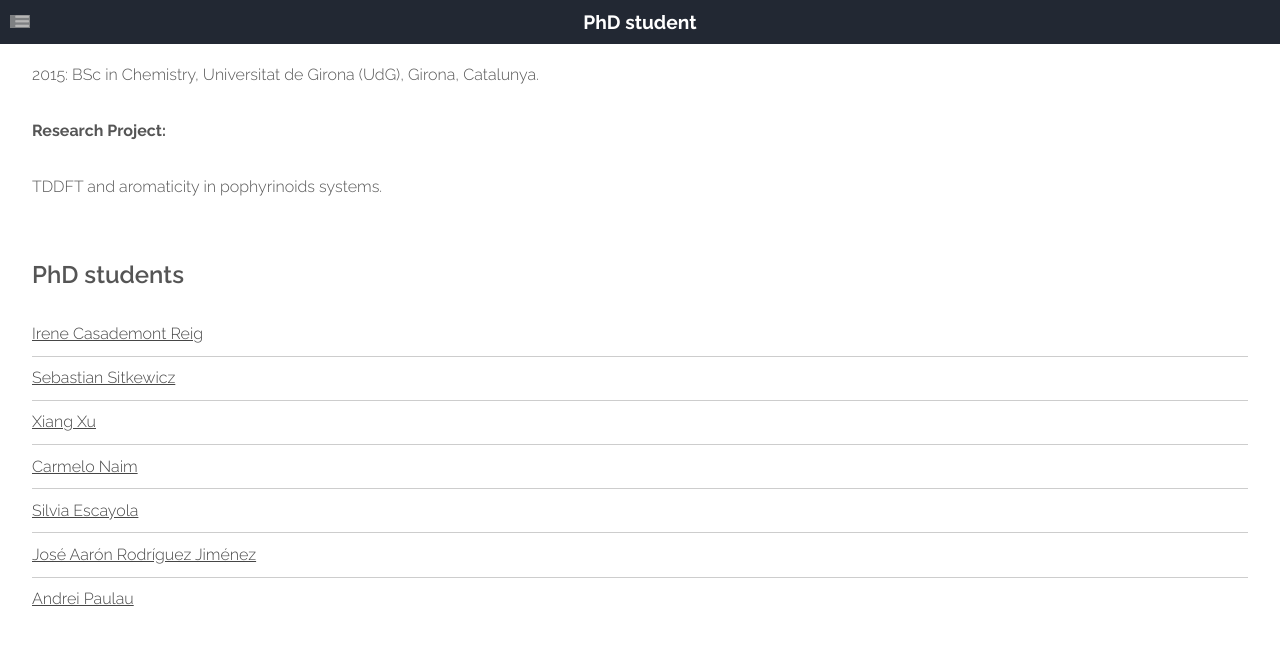
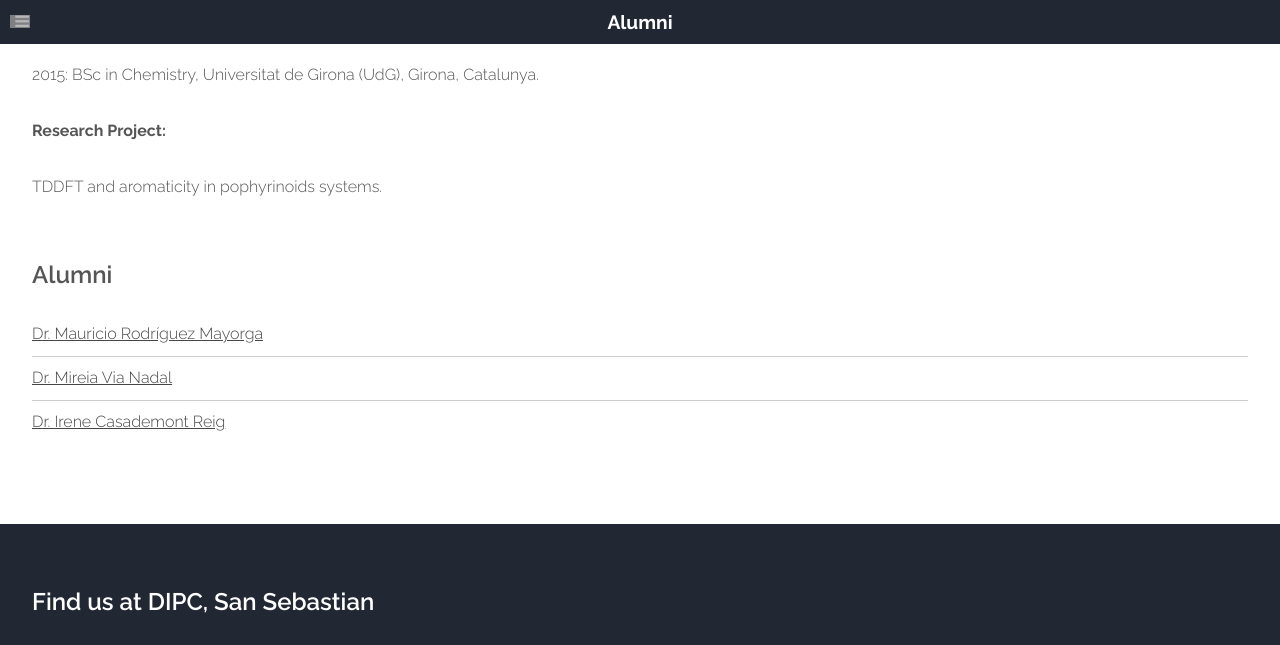
Before and after one commit to old-jekyll-templates/Horizons-Jekyll-Theme, a Jekyll site: the page built from members/irene_casademont_reig.html, in a window 1280 px wide and 900 px high, scrolled down 693 px, cut to the strip 0-645 px from the top of the window. Built offline with Jekyll 4.4.1, drawn with Linux system fonts in a browser that asks for light colours; grey boxes are pictures that could not be loaded.

Commit message:
Update irene_casademont_reig.html

```diff
--- a/members/irene_casademont_reig.html
+++ b/members/irene_casademont_reig.html
@@ -1,5 +1,5 @@
 ---
-title: PhD student
+title: Alumni
 layout: main
 ---
 
@@ -12,16 +12,12 @@ layout: main
 				<div id="sidebar" class="3u sidebar">
 					<section>
 						<header class="major">
-							<h2>PhD students</h2>
+							<h2>Alumni</h2>
 						</header>
 						<ul class="default">
-                                                        <li><a href="{{ site.baseurl }}/members/irene_casademont_reig.html">Irene Casademont Reig</a></li>
-							<li><a href="{{ site.baseurl }}/members/sebastian_sitkewicz.html">Sebastian Sitkewicz</a></li>
-							<li><a href="{{ site.baseurl }}/members/xiang_xu.html">Xiang Xu</a></li>
-							<li><a href="{{ site.baseurl }}/members/carmelo_naim.html">Carmelo Naim</a></li>
-							<li><a href="{{ site.baseurl }}/members/silvia_escayola.html">Silvia Escayola</a></li>
-							<li><a href="{{ site.baseurl }}/members/arron_rodriguez.html">José Aarón Rodríguez Jiménez</a></li>
-							<li><a href="{{ site.baseurl }}/members/andrei_paulau.html">Andrei Paulau</a></li>
+                                                        <li><a href="{{ site.baseurl }}/members/mauricio_rodriguez.html">Dr. Mauricio Rodríguez Mayorga</a></li>
+							<li><a href="{{ site.baseurl }}/members/mireia_via_nadal.html">Dr. Mireia Via Nadal</a></li>
+							<li><a href="{{ site.baseurl }}/members/irene_casademont_reig.html">Dr. Irene Casademont Reig</a></li>
 						</ul>
 					</section>
 				</div>
@@ -35,7 +31,7 @@ layout: main
 	    <a href="#" class="image feature"><img src="{{ site.baseurl }}/members/photos/irene.png" alt="" style="width: 15vw; min-width: 60px;" /></a>
 	    <p>Contact: irenecasre@gmail.com</p>
 	    <p><b>Education:</b></p>
-      <p>2016: MSc in Chemistry, Master in Advanced Catalysis and Molecular Modelling (MACMoM), Universitat de Girona, Girona, Catalunya.</p>
+            <p>2016: MSc in Chemistry, Master in Advanced Catalysis and Molecular Modelling (MACMoM), Universitat de Girona, Girona, Catalunya.</p>
 	    <p>2015: BSc in Chemistry, Universitat de Girona (UdG), Girona, Catalunya.</p>
             <p><b>Research Project:</b></p>
 	    <p>TDDFT and aromaticity in pophyrinoids systems.</p>
```
